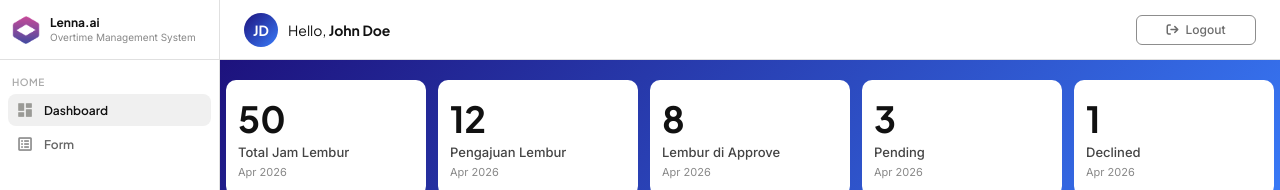
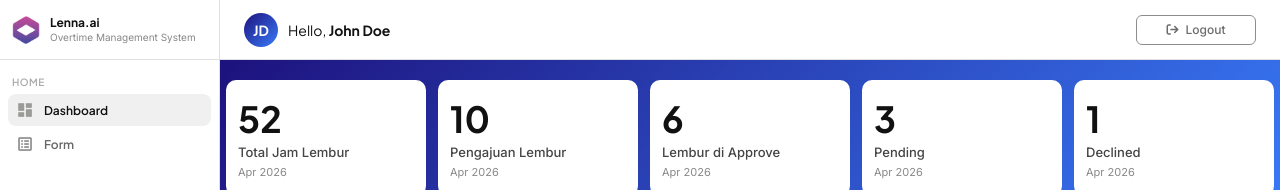
Before and after one commit to Alkiro-bit/OMS-Lenna.ai, a Vue app in the folder oms-project/: page /dashboard in a window 1280 px wide. Shown: the top 190 px of the page. Built offline with nearby package versions, Linux system fonts and the light colour scheme.

Commit message:
nyesuain data doang di statsCrads

```diff
--- a/oms-project/src/components/main/employee/Dashboard.vue
+++ b/oms-project/src/components/main/employee/Dashboard.vue
@@ -280,9 +280,9 @@ const currentRoute = computed(() => router.currentRoute.value.path)
 // STATS CARDS
 // ============================================================
 const statsCards = ref([
-  { key: 'totalJam', value: 50, label: 'Total Jam Lembur' },
-  { key: 'pengajuan', value: 12, label: 'Pengajuan Lembur' },
-  { key: 'approved', value: 8, label: 'Lembur di Approve' },
+  { key: 'totalJam', value: 52, label: 'Total Jam Lembur' },
+  { key: 'pengajuan', value: 10, label: 'Pengajuan Lembur' },
+  { key: 'approved', value: 6, label: 'Lembur di Approve' },
   { key: 'pending', value: 3, label: 'Pending' },
   { key: 'declined', value: 1, label: 'Declined' }
 ])
```
